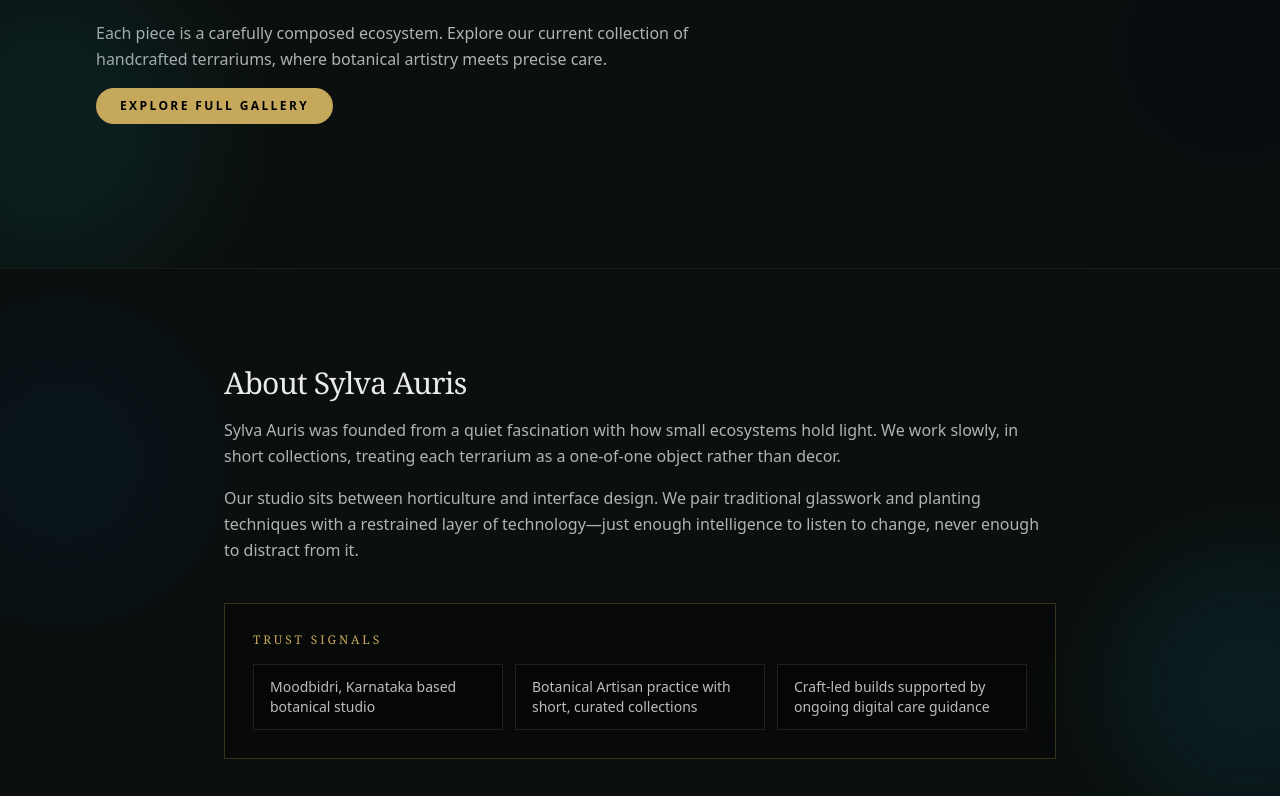
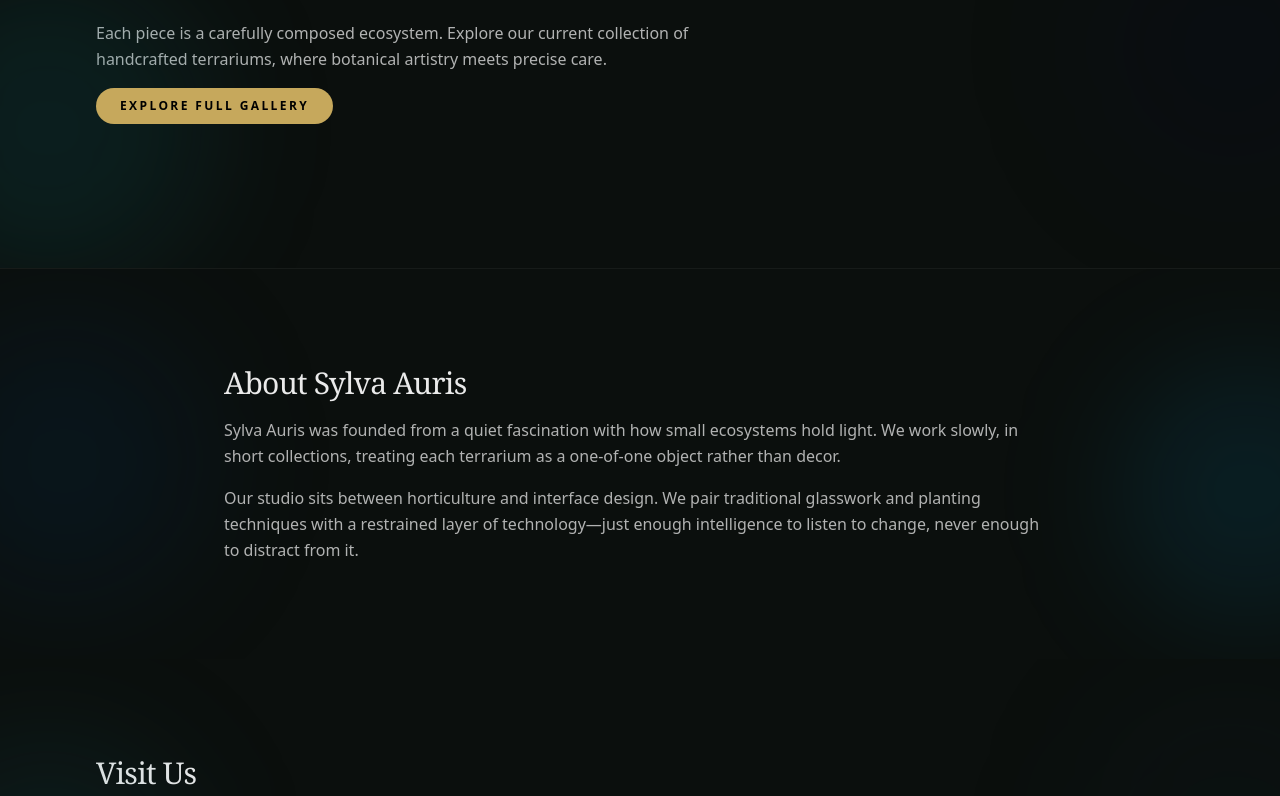
Before and after one commit to Theonmanish/sylva-auris-landing, a Next.js app: page / in a window 1280 px wide. Shown: the part 2001-2797 px from the top of the page. Built offline with nearby package versions, Linux system fonts and the light colour scheme; grey boxes are pictures that could not be loaded.

Commit message:
Updated About

```diff
--- a/src/components/About.tsx
+++ b/src/components/About.tsx
@@ -28,20 +28,7 @@ const About: React.FC = () => {
             intelligence to listen to change, never enough to distract from it.
           </p>
         </div>
-        <div className="animate-fade-in-delay-2 mt-10 border border-[#C6A85C]/25 bg-black/30 p-6 backdrop-blur-sm sm:p-7">
-          <p className="font-serif text-xs tracking-[0.24em] text-[#C6A85C]">TRUST SIGNALS</p>
-          <div className="mt-4 grid gap-3 text-xs text-[#EAEAEA]/80 sm:grid-cols-3 sm:text-sm">
-            <p className="border border-white/10 bg-black/30 px-4 py-3">
-              Moodbidri, Karnataka based botanical studio
-            </p>
-            <p className="border border-white/10 bg-black/30 px-4 py-3">
-              Botanical Artisan practice with short, curated collections
-            </p>
-            <p className="border border-white/10 bg-black/30 px-4 py-3">
-              Craft-led builds supported by ongoing digital care guidance
-            </p>
-          </div>
-        </div>
+
       </div>
     </section>
   );
```
